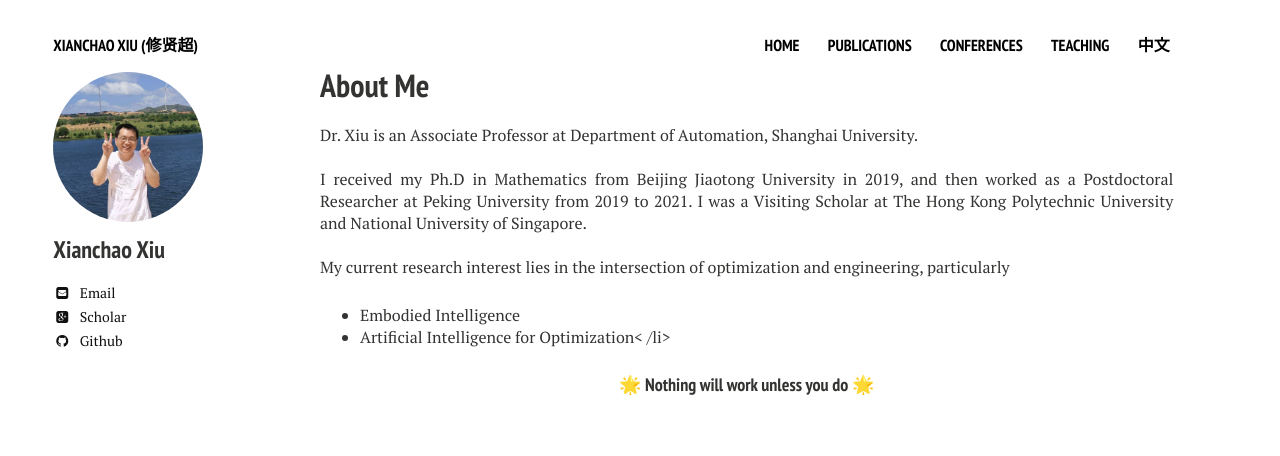
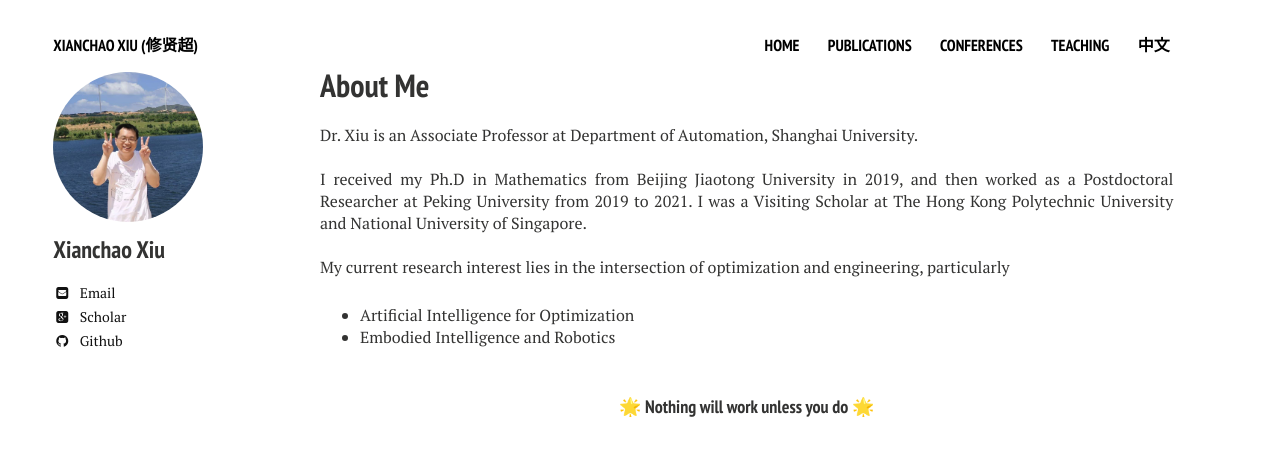
Before and after one commit to xianchaoxiu/xianchaoxiu.github.io, a Jekyll site: the page built from index.md, in a window 1280 px wide. Shown: the top 456 px of the page. Built offline with Jekyll 4.4.1, drawn with Linux system fonts in a browser that asks for light colours; nearby versions of some CDN libraries.

Commit message:
Update home2.html

```diff
--- a/_layouts/home2.html
+++ b/_layouts/home2.html
@@ -35,8 +35,8 @@
 
         My current research interest lies in the intersection of optimization and engineering, particularly
    <ul>
-      <li> Embodied Intelligence  </li>
-      <li> Artificial Intelligence for Optimization< /li> <br>
+      <li> Artificial Intelligence for Optimization </li>
+      <li> Embodied Intelligence and Robotics  </li> <br>
    </ul>
 
 
```
